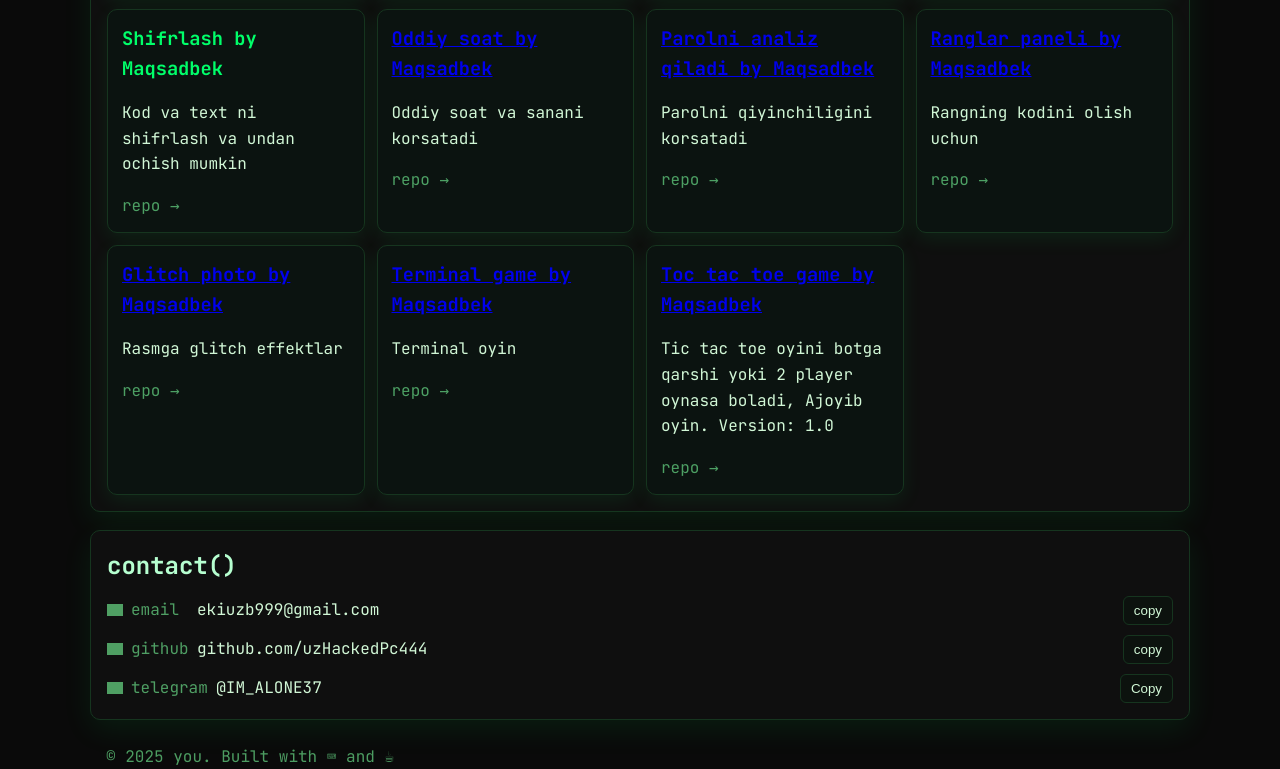
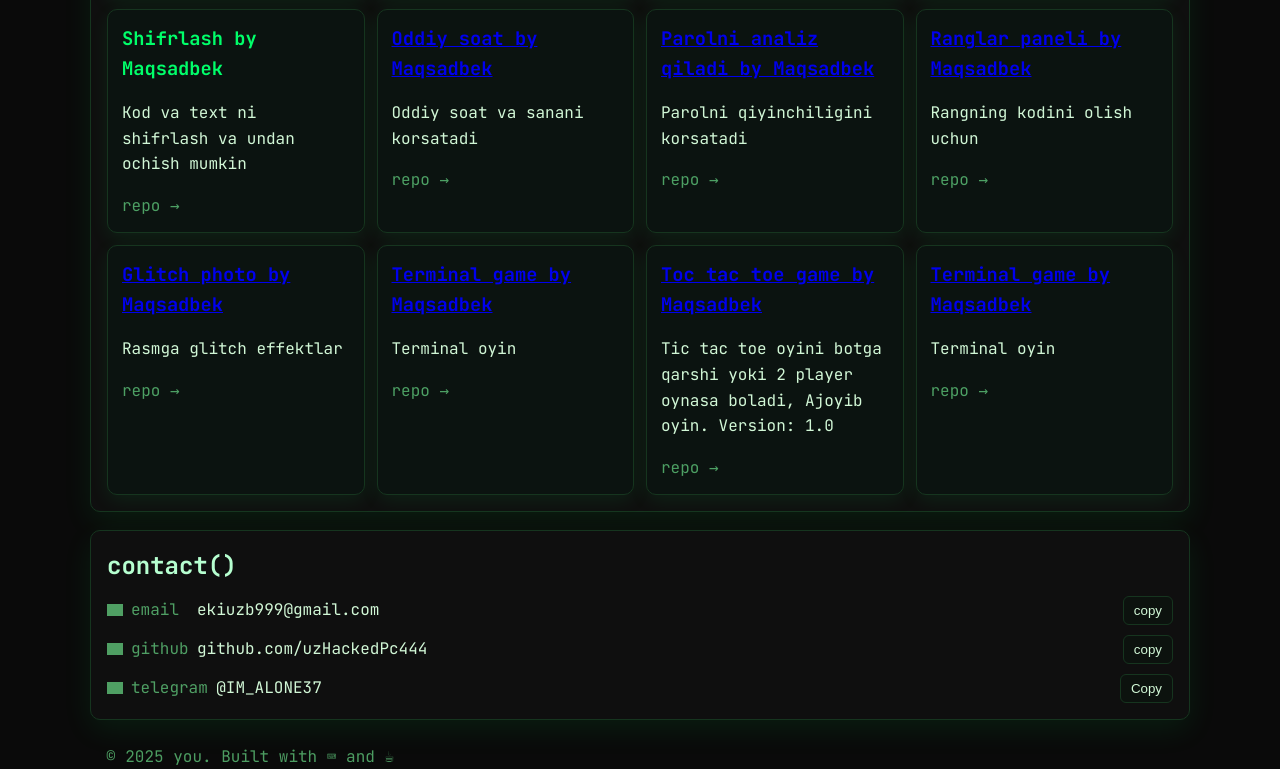
Before and after one commit to uzhackedPc444/Hacker-porfolio, a plain HTML site: page index.html in a window 1280 px wide. Shown: the part 1075-1844 px from the top of the page. Drawn offline with Linux system fonts and the light colour scheme; grey boxes are pictures that could not be loaded; animation ran at ten frames a second.

Commit message:
Add terminal game section to index.html

```diff
--- a/index.html
+++ b/index.html
@@ -134,6 +134,11 @@
 					<p>Tic tac toe oyini botga qarshi yoki 2 player oynasa boladi, Ajoyib oyin. Version: 1.0</p>
 					<a class="link" href="https://github.com/uzhackedPc444/Tic-tac-toe-X-va-O-" target="_blank" rel="noreferrer">repo →</a>
 				</article>
+				<article class="card">
+					<h3><a href="/tergame.html">Terminal game by Maqsadbek</a> </h3>
+					<p>Terminal oyin</p>
+					<a class="link" href="https://github.com/uzhackedPc444/Terminal-game" target="_blank" rel="noreferrer">repo →</a>
+				</article>
 			</div>
 		</section>
 
```
